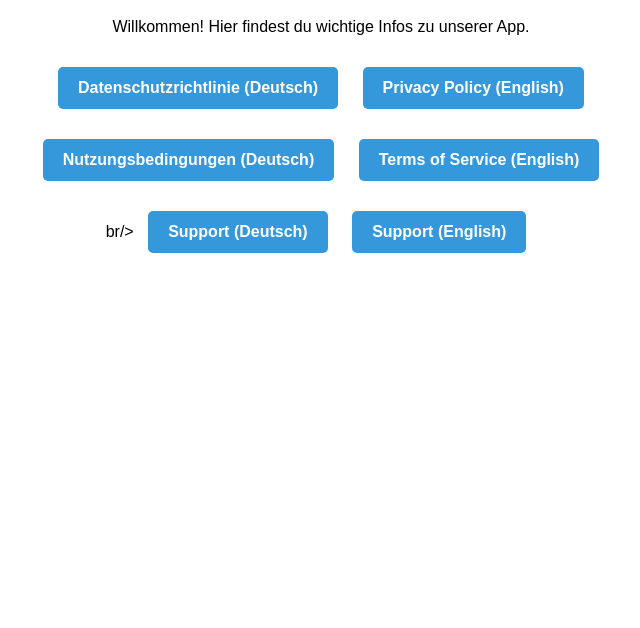
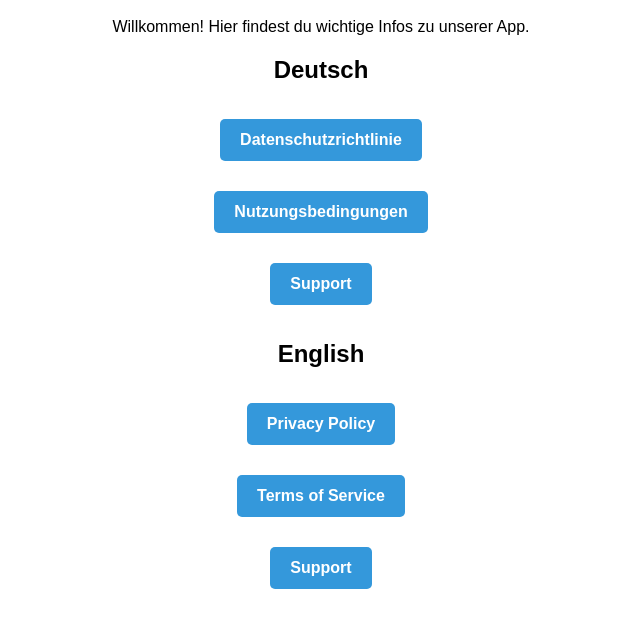
Before and after one commit to BrainrotJump/brainrotjump.github.io, a plain HTML site: page index.html in a window 1280 px wide. Shown: the part 90-718 px from the top of the page, without its empty margins (319-959 px from the left). Drawn offline with Linux system fonts and the light colour scheme.

Commit message:
Update index.html

```diff
--- a/index.html
+++ b/index.html
@@ -35,11 +35,12 @@
   <h1>Brainrot Jump</h1>
   <p>Willkommen! Hier findest du wichtige Infos zu unserer App.</p>
 
-  <a href="privacy.html" lang="de">Datenschutzrichtlinie (Deutsch)</a>
-  <a href="privacy.html" lang="en">Privacy Policy (English)</a>
-  <br/>
-  <a href="terms.html" lang="de">Nutzungsbedingungen (Deutsch)</a>
-  <a href="terms.html" lang="en">Terms of Service (English)</a>
-  br/>
-  <a href="support-de.html" lang="de">Support (Deutsch)</a>
-  <a href="support-de.html" lang="en">Support (English)</a>
+<h2>Deutsch</h2>
+<a href="privacy.html" lang="de">Datenschutzrichtlinie</a><br/>
+<a href="terms.html" lang="de">Nutzungsbedingungen</a><br/>
+<a href="support-de.html" lang="de">Support</a>
+
+<h2>English</h2>
+<a href="privacy.html" lang="en">Privacy Policy</a><br/>
+<a href="terms.html" lang="en">Terms of Service</a><br/>
+<a href="support-de.html" lang="en">Support</a>
```
